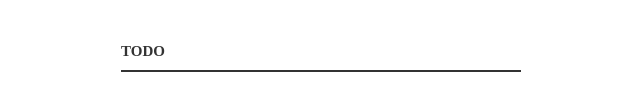
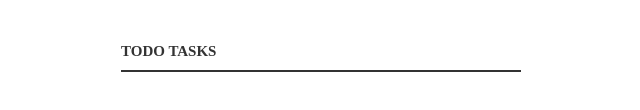
Before and after one commit to Sheraz-Ilyas/Todo-List, a plain HTML site: page index.html in a window 1280 px wide. Shown: the part 212-322 px from the top of the page, 319-959 px from the left. Drawn offline with Linux system fonts and the light colour scheme.

Commit message:
INITIAL COMMIT

```diff
--- a/index.html
+++ b/index.html
@@ -11,7 +11,7 @@
       </p>
 
 
-      <h3>Todo</h3>
+      <h3>Todo Tasks</h3>
       <ul id="incomplete-tasks">
 
       </ul>
```
